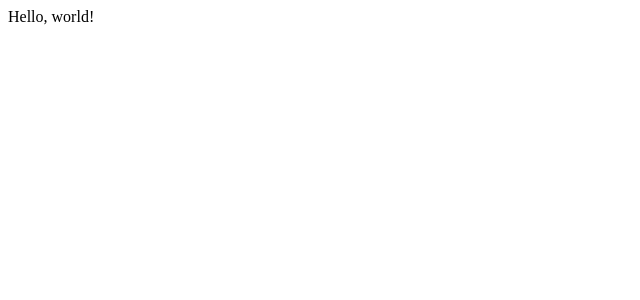
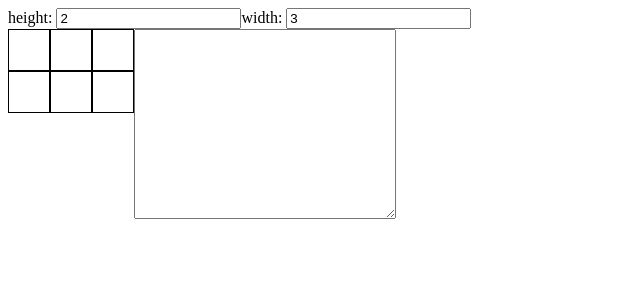
Before and after one commit to semiexp/scrabble-solver, a React (Vite) app: page / in a window 1280 px wide. Shown: the top 300 px of the page, without its empty margins (0-640 px from the left). Built offline with nearby package versions, Linux system fonts and the light colour scheme; the HTML template or start-up script is replaced by a standard one.

Commit message:
support editing board

```diff
--- a/src/App.tsx
+++ b/src/App.tsx
@@ -1,9 +1,69 @@
+import { useState } from "react";
+import { GridEditor } from "./GridEditor"
+import classes from "./Styles.module.css";
+
 function App() {
+  const [grid, setGrid] = useState([
+    ["", "", ""],
+    ["", "", ""],
+  ]);
+
+  const height = grid.length;
+  const width = grid[0].length;
+
+  const gridOnChange = (y: number, x: number, value: string) => {
+    const newGrid = [];
+    for (let i = 0; i < grid.length; ++i) {
+      newGrid.push([...grid[i]]);
+    }
+    newGrid[y][x] = value;
+    setGrid(newGrid);
+  };
+
+  const cropGrid = (topY: number, bottomY: number, leftX: number, rightX: number) => {
+    const newGrid = [];
+    for (let y = topY; y < bottomY; ++y) {
+      const newRow = [];
+      for (let x = leftX; x < rightX; ++x) {
+        // check range
+        if (y >= 0 && y < grid.length && x >= 0 && x < grid[0].length) {
+          newRow.push(grid[y][x]);
+        } else {
+          newRow.push("");
+        }
+      }
+      newGrid.push(newRow);
+    }
+    setGrid(newGrid);
+  };
+
+  const onChangeHeight = (e: React.ChangeEvent<HTMLInputElement>) => {
+    const newHeight = parseInt(e.target.value);
+    if (newHeight >= 1) {
+      cropGrid(0, newHeight, 0, width);
+    }
+  };
+
+  const onChangeWidth = (e: React.ChangeEvent<HTMLInputElement>) => {
+    const newWidth = parseInt(e.target.value);
+    if (newWidth >= 1) {
+      cropGrid(0, height, 0, newWidth);
+    }
+  };
+
   return (
     <div>
-      Hello, world!
+      <div>
+        height: <input type="number" value={height} onChange={onChangeHeight} size={4} />
+        width: <input type="number" value={width} onChange={onChangeWidth} size={4} />
+      </div>
+      <div style={{display: "flex"}}>
+        <GridEditor values={grid} onChange={gridOnChange} />
+
+        <textarea rows={8} cols={20} className={classes.words} />
+      </div>
     </div>
   )
 }
 
-export default App
+export default App;
--- /dev/null
+++ b/src/GridEditor.tsx
@@ -0,0 +1,93 @@
+import React, { useRef, useState } from "react";
+import classes from "./Styles.module.css";
+
+export type GridEditorProps = {
+  values: string[][];
+  onChange: (y: number, x: number, value: string) => void;
+};
+
+export const GridEditor = (props: GridEditorProps) => {
+  const values = props.values;
+
+  const height = values.length;
+  const width = values[0].length;
+
+  const rows = [];
+  const refs: React.RefObject<{[key in string]: HTMLInputElement | null}> = useRef({});
+  const [currentFocus, setCurrentFocus] = useState<{y: number, x: number} | null>(null);
+
+  const onKeyDown = (e: React.KeyboardEvent) => {
+    // if up arrow key is pressed
+    if (currentFocus) {
+      if (e.key === "ArrowUp" || e.key === "ArrowDown" || e.key === "ArrowLeft" || e.key === "ArrowRight") {
+        e.preventDefault();
+      }
+
+      const {y, x} = currentFocus;
+      if (e.key === "ArrowDown" && y < height - 1) {
+        refs.current![`${y + 1}-${x}`]!.focus();
+      }
+      if (e.key === "ArrowRight" && x < width - 1) {
+        refs.current![`${y}-${x + 1}`]!.focus();
+      }
+      if (e.key === "ArrowLeft" && x > 0) {
+        refs.current![`${y}-${x - 1}`]!.focus();
+      }
+      if (e.key === "ArrowUp" && y > 0) {
+        refs.current![`${y - 1}-${x}`]!.focus();
+      }
+    }
+  };
+
+  const onFocus = (y: number, x: number) => {
+    // move the cursor to the end of the input
+    refs.current![`${y}-${x}`]!.setSelectionRange(values[y][x].length, values[y][x].length);
+    setCurrentFocus({y, x});
+  };
+
+  const [isComposing, setIsComposing] = useState(false);
+
+  const onInput = (e: React.FormEvent<HTMLInputElement>, y: number, x: number) => {
+    if (isComposing) {
+      props.onChange(y, x, e.currentTarget.value);
+      return;
+    }
+
+    let value = e.currentTarget.value;
+
+    if (value.length >= 2) {
+      value = value.substring(value.length - 1);
+    }
+    if (value === " ") {
+      value = "";
+    }
+    value = value.toUpperCase();
+    props.onChange(y, x, value);
+  };
+
+  for (let y = 0; y < height; ++y) {
+    const row = [];
+    for (let x = 0; x < width; ++x) {
+      const value = values[y][x];
+      row.push(
+        <input
+          key={`cell-${y}-${x}`}
+          type="text"
+          value={value}
+          className={classes.gridEditorCell}
+          ref={ref => refs.current![`${y}-${x}`] = ref}
+          onFocus={() => onFocus(y, x)}
+          onBlur={() => setCurrentFocus(null)}
+          onKeyDown={onKeyDown}
+          onCompositionStart={() => setIsComposing(true)}
+          onCompositionEnd={() => setIsComposing(false)}
+          onInput={(e) => onInput(e, y, x)}
+        />
+      );
+    }
+
+    rows.push(<div key={`row-${y}`}>{row}</div>);
+  }
+
+  return <div>{rows}</div>;
+};
--- /dev/null
+++ b/src/Styles.module.css
@@ -0,0 +1,25 @@
+.gridEditorCell {
+  height: 40px;
+  width: 40px;
+  font-size: 20px;
+  font-family: monospace;
+  text-align: center;
+  caret-color: transparent;
+  border: solid 1px #000000;
+  padding: 0;
+  cursor: default;
+}
+
+.gridEditorCell:focus {
+  outline: none;
+  background-color: #eeeeff;
+}
+
+.gridEditorCell::selection {
+  background-color: transparent;
+}
+
+.words {
+  font-size: 20px;
+  font-family: monospace;
+}
```
